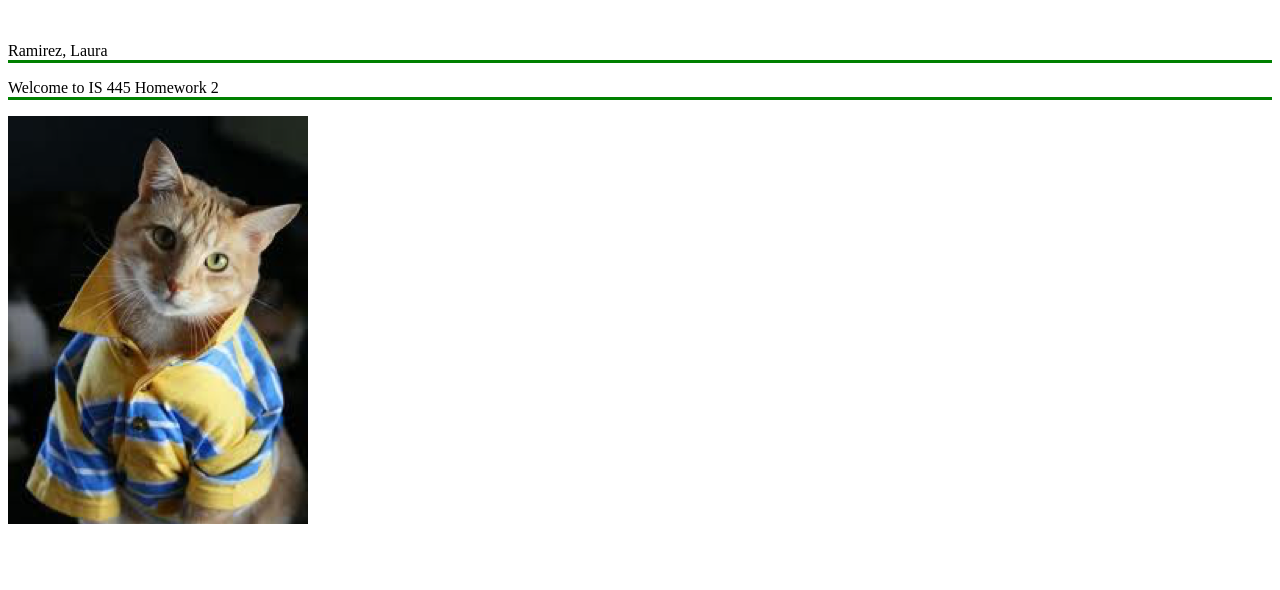
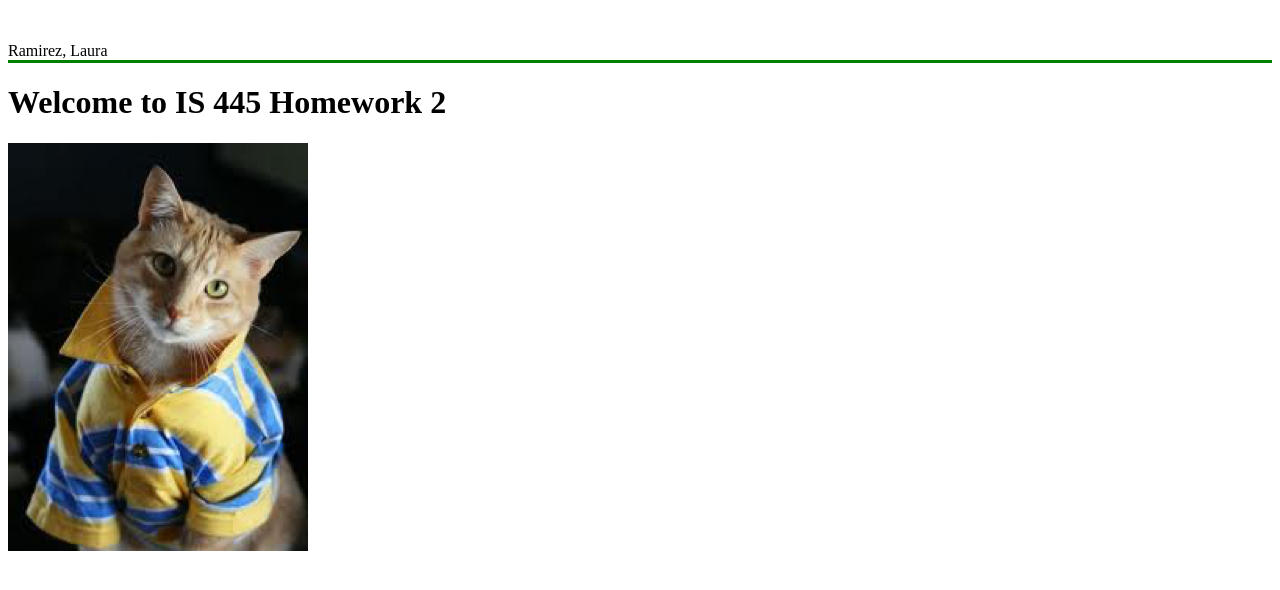
Before and after one commit to lauraramirez02/hw-2, a plain HTML site: page index.html in a window 1280 px wide. Drawn offline with Linux system fonts and the light colour scheme.

Commit message:
10th commit

```diff
--- a/index.html
+++ b/index.html
@@ -21,8 +21,8 @@ p {
 
 </body>
 </html>
-<body>
-<p>Welcome to IS 445 Homework 2</p>
+
+<h1>Welcome to IS 445 Homework 2</h1>
 
 <div>
     <img src= "images/cat.png">
```
